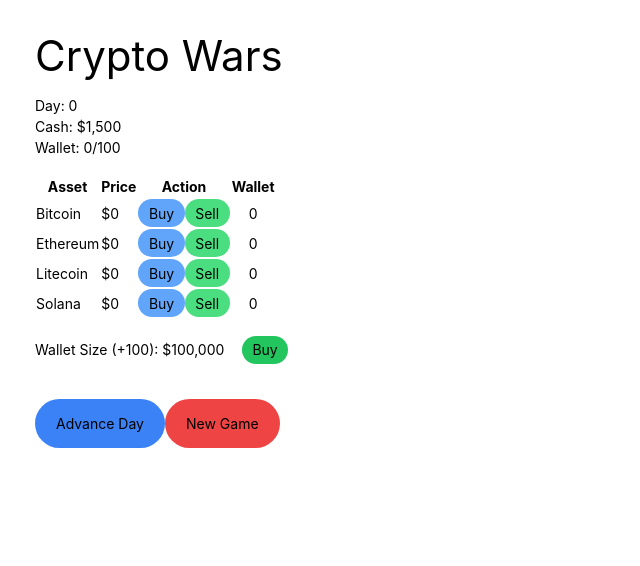
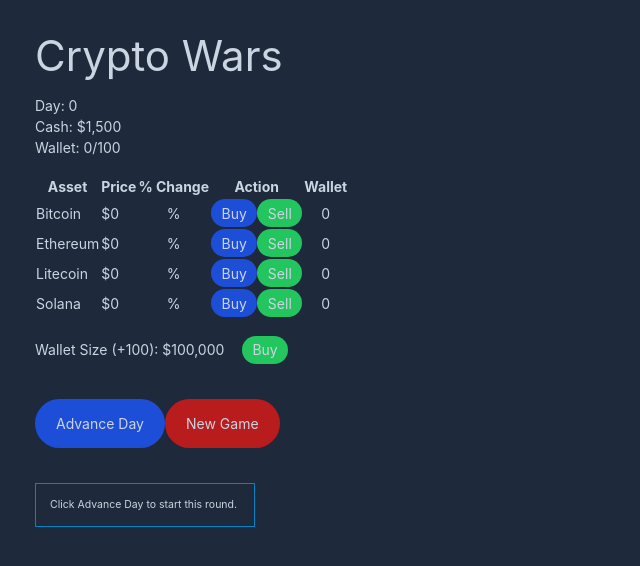
Before and after one commit to whcarter3/crypto-frenzy, a Next.js app: page / in a window 1280 px wide. Shown: the top 566 px of the page, without its empty margins (0-640 px from the left). Built offline with nearby package versions, Linux system fonts and the light colour scheme.

Commit message:
adds price variance leveling, logs, and percentage changes

```diff
--- a/pages/index.js
+++ b/pages/index.js
@@ -1,22 +1,27 @@
 import React from 'react';
 import Head from 'next/head';
-import Button from '../components/Button.tsx';
 
 export default function Home() {
 
   //GAME STATE ================================================
-  const [bitcoinPrice, setBitcoinPrice]     = React.useState(0);
-  const [ethereumPrice, setEthereumPrice]   = React.useState(0);
-  const [litecoinPrice, setLitecoinPrice]   = React.useState(0);
-  const [solanaPrice, setSolanaPrice]       = React.useState(0);
-  const [currentDay, setCurrentDay]         = React.useState(0);
-  const [cash, setCash]                     = React.useState(1500);
-  const [walletCapacity, setWalletCapacity] = React.useState(100);
-  const [walletAmount, setWalletAmount]     = React.useState(0);
-  const [bitcoinWallet, setBitcoinWallet]   = React.useState(0);
-  const [ethereumWallet, setEthereumWallet] = React.useState(0);
-  const [litecoinWallet, setLitecoinWallet] = React.useState(0);
-  const [solanaWallet, setSolanaWallet]     = React.useState(0)
+  const [bitcoinPrice, setBitcoinPrice]                   = React.useState(0);
+  const [ethereumPrice, setEthereumPrice]                 = React.useState(0);
+  const [litecoinPrice, setLitecoinPrice]                 = React.useState(0);
+  const [solanaPrice, setSolanaPrice]                     = React.useState(0);
+  const [currentDay, setCurrentDay]                       = React.useState(0);
+  const [cash, setCash]                                   = React.useState(1500);
+  const [walletCapacity, setWalletCapacity]               = React.useState(100);
+  const [walletAmount, setWalletAmount]                   = React.useState(0);
+  const [bitcoinWallet, setBitcoinWallet]                 = React.useState(0);
+  const [ethereumWallet, setEthereumWallet]               = React.useState(0);
+  const [litecoinWallet, setLitecoinWallet]               = React.useState(0);
+  const [solanaWallet, setSolanaWallet]                   = React.useState(0)
+  const [log, setLog]                                     = React.useState([`Click Advance Day to start this round. \n`])
+  const [bitcoinPriceIncrease, setBitcoinPriceIncrease]   = React.useState("");
+  const [ethereumPriceIncrease, setEthereumPriceIncrease] = React.useState("");
+  const [litecoinPriceIncrease, setLitecoinPriceIncrease] = React.useState("");
+  const [solanaPriceIncrease, setSolanaPriceIncrease]     = React.useState("");
+
 
   //STATIC DATA ================================================
   const assets = {
@@ -60,6 +65,7 @@ export default function Home() {
     setEthereumWallet(0);
     setLitecoinWallet(0);
     setSolanaWallet(0);
+    setLog([`Click Advance Day to start this round. \n`]);
   }
 
   // GAME LOGIC ========================================
@@ -71,11 +77,27 @@ export default function Home() {
       alert(`This round has been completed. You amassed $${numberWithCommas(cash)}. Click to start a new game`);
       init();
     } else {
+      // currentDay === 0 ? addToLog(`======== Start of Game =========\n`) : addToLog(`========= End of Day ${currentDay} =========\n`);
+      if(currentDay === 0) {
+        addToLog(`======== Start of Game =========\n`);
+        setBitcoinPrice(randomizePrice(assets.bitcoin.max, assets.bitcoin.min));
+        setEthereumPrice(randomizePrice(assets.ethereum.max, assets.ethereum.min));
+        setLitecoinPrice(randomizePrice(assets.litecoin.max, assets.litecoin.min));
+        setSolanaPrice(randomizePrice(assets.solana.max, assets.solana.min));
+      } else {
+        randomizePriceVariance(bitcoinPrice, "bitcoin");
+        randomizePriceVariance(ethereumPrice, "ethereum");
+        randomizePriceVariance(litecoinPrice, "litecoin");
+        randomizePriceVariance(solanaPrice, "solana");
+        addToLog(`========= End of Day ${currentDay} =========\n`)
+      }
+
       setCurrentDay(currentDay + 1);
-      setBitcoinPrice(randomizePrice(assets.bitcoin.max, assets.bitcoin.min));
-      setEthereumPrice(randomizePrice(assets.ethereum.max, assets.ethereum.min));
-      setLitecoinPrice(randomizePrice(assets.litecoin.max, assets.litecoin.min));
-      setSolanaPrice(randomizePrice(assets.solana.max, assets.solana.min));
+      // setBitcoinPrice(randomizePrice(assets.bitcoin.max, assets.bitcoin.min));
+      // setEthereumPrice(randomizePrice(assets.ethereum.max, assets.ethereum.min));
+      // setLitecoinPrice(randomizePrice(assets.litecoin.max, assets.litecoin.min));
+      // setSolanaPrice(randomizePrice(assets.solana.max, assets.solana.min));
+
     }
   }
 
@@ -88,10 +110,45 @@ export default function Home() {
     return Math.floor(Math.random() * (max - min) + min);
   }
 
+  const randomizePriceVariance = (assetPrice, asset) => {
+    console.log('this gets called');
+    let maxPriceMovement = 25;
+    let minPriceMovement = 5;
+    //x chance of going up or down
+    let coinFlip = Math.floor(Math.random() * 10);
+    let randPercent = Math.floor(Math.random() * (maxPriceMovement - minPriceMovement) + minPriceMovement)/100;
+    console.log(`${asset} %`, randPercent);
+    let assetCall;
+    let priceChangeStr;
+    switch(asset){
+      case "bitcoin":
+        assetCall = setBitcoinPrice;
+        priceChangeStr = setBitcoinPriceIncrease;
+        break;
+      case "ethereum":
+        assetCall = setEthereumPrice;
+        priceChangeStr = setEthereumPriceIncrease;
+        break;
+      case "litecoin":
+        assetCall = setLitecoinPrice;
+        priceChangeStr = setLitecoinPriceIncrease;
+        break;
+      case "solana":
+        assetCall = setSolanaPrice;
+        priceChangeStr = setSolanaPriceIncrease;
+        break;
+      default:
+        alert('you\'re changing the price of something that doesn\'t exist');
+    }
+
+    coinFlip > 3 ? assetCall(Math.floor(assetPrice += (assetPrice * randPercent))) : assetCall(Math.floor(assetPrice -= (assetPrice * randPercent)));
+    coinFlip > 3 ? priceChangeStr(`${Math.floor(randPercent * 100)}`) : priceChangeStr(`-${Math.floor(randPercent * 100)}`);
+  }
+
   const calculateMaxShares = (assetPrice, walletAmount, walletCapacity, cash) => {
     let shares = Math.floor( cash / assetPrice );
 
-    return shares >= walletCapacity ? walletCapacity - walletAmount : shares;
+    return shares + walletAmount >= walletCapacity ? walletCapacity - walletAmount : shares;
   }
 
   const numberWithCommas = (str) => {
@@ -99,12 +156,22 @@ export default function Home() {
   }
 
   const increaseWalletCapacity = () => {
+    if(currentDay == 0) {
+      needStartGame();
+      return;
+    }
     if(cash < 100000){
       alert("You do not have enough cash to expand your wallet");
     } else {
       setWalletCapacity(walletCapacity += 100);
       setCash(cash -= 100000);
+      let log = `${new Date().toLocaleTimeString()} - You have increased your wallet capacity to ${walletCapacity}\n`
+      addToLog(log);
     }
+  }
+
+  const addToLog = (str) => {
+    setLog(arr => [str, ...arr]);
   }
 
   //BUY LOGIC ===============================
@@ -120,9 +187,11 @@ export default function Home() {
             needCash();
           } else {
             let amt = (calculateMaxShares(bitcoinPrice, walletAmount, walletCapacity, cash));
+            let log = `${new Date().toLocaleTimeString()} - You have bought ${amt} Bitcoin at $${numberWithCommas(bitcoinPrice)} \n`;
             setCash(cash - (amt * bitcoinPrice));
             setBitcoinWallet(bitcoinWallet += amt);
             walletTotal();
+            addToLog(log);
           }
           break;
         case "ethereumBuy":
@@ -130,9 +199,11 @@ export default function Home() {
             needCash();
           } else {
             let amt = (calculateMaxShares(ethereumPrice, walletAmount, walletCapacity, cash));
+            let log = `${new Date().toLocaleTimeString()} - You have bought ${amt} Ethereum at $${numberWithCommas(ethereumPrice)} \n`;
             setCash(cash - (amt * ethereumPrice));
             setEthereumWallet(ethereumWallet += amt);
             walletTotal();
+            addToLog(log);
           }
           break;
         case "litecoinBuy":
@@ -140,9 +211,11 @@ export default function Home() {
             needCash();
           } else {
             let amt = (calculateMaxShares(litecoinPrice, walletAmount, walletCapacity, cash));
+            let log = `${new Date().toLocaleTimeString()} - You have bought ${amt} Litecoin at $${numberWithCommas(litecoinPrice)} \n`;
             setCash(cash - (amt * litecoinPrice));
             setLitecoinWallet(litecoinWallet += amt);
             walletTotal();
+            addToLog(log);
           }
           break;
         case "solanaBuy":
@@ -150,9 +223,11 @@ export default function Home() {
             needCash();
           } else {
             let amt = (calculateMaxShares(solanaPrice, walletAmount, walletCapacity, cash));
+            let log = `${new Date().toLocaleTimeString()} - You have bought ${amt} Solana at $${numberWithCommas(solanaPrice)} \n`;
             setCash(cash -= (amt * solanaPrice));
             setSolanaWallet(solanaWallet += amt);
             walletTotal();
+            addToLog(log);
           }
           break;
         default:
@@ -172,36 +247,48 @@ export default function Home() {
           if(bitcoinWallet === 0){
             needAsset();
           } else {
-            setCash(cash + (bitcoinPrice * bitcoinWallet))
+            let salePrice = (bitcoinPrice * bitcoinWallet);
+            let log = `${new Date().toLocaleTimeString()} - You have sold ${bitcoinWallet} Bitcoin at $${numberWithCommas(bitcoinPrice)} for $${numberWithCommas(salePrice)}\n`;
+            setCash(cash + (salePrice))
             setBitcoinWallet(bitcoinWallet -= bitcoinWallet);
             walletTotal();
+            addToLog(log);
           }
           break;
         case "ethereumSell":
           if(ethereumWallet === 0) {
             needAsset()
           } else {
-            setCash(cash + (ethereumPrice * ethereumWallet))
+            let salePrice = (ethereumPrice * ethereumWallet);
+            let log = `${new Date().toLocaleTimeString()} - You have sold ${ethereumWallet} Ethereum at ${ethereumPrice} for $${numberWithCommas(salePrice)}\n`;
+            setCash(cash + (salePrice))
             setEthereumWallet(ethereumWallet -= ethereumWallet);
             walletTotal();
+            addToLog(log);
           }
           break;
         case "litecoinSell":
           if(litecoinWallet === 0) {
             needAsset();
           } else {
+            let salePrice = (litecoinPrice * litecoinWallet);
+            let log = `${new Date().toLocaleTimeString()} - You have sold ${litecoinWallet} Litecoin at $${numberWithCommas(litecoinPrice)} for $${numberWithCommas(salePrice)}\n`;
             setCash(cash + (litecoinPrice * litecoinWallet))
             setLitecoinWallet(litecoinWallet -= litecoinWallet);
             walletTotal();
+            addToLog(log);
           }
           break;
         case "solanaSell":
           if(solanaWallet == 0) {
             needAsset()
           } else {
+            let salePrice = (solanaPrice * solanaWallet);
+            let log = `${new Date().toLocaleTimeString()} - You have sold ${solanaWallet} Solana at $${numberWithCommas(solanaPrice)} for $${numberWithCommas(salePrice)}\n`;
             setCash(cash + (solanaPrice * solanaWallet))
             setSolanaWallet(solanaWallet -= solanaWallet);
             walletTotal();
+            addToLog(log);
           }
           break;
         default:
@@ -249,6 +336,7 @@ export default function Home() {
             <tr>
               <th>Asset</th>
               <th>Price</th>
+              <th>% Change</th>
               <th>Action</th>
               <th>Wallet</th>
             </tr>
@@ -257,36 +345,40 @@ export default function Home() {
             <tr>
               <td>{assets.bitcoin.assetName}</td>
               <td>${numberWithCommas(bitcoinPrice)}</td>
+              <td>{bitcoinPriceIncrease}%</td>
               <td>
-                <button className="rounded-full bg-blue-400 px-3 py-1" onClick={handleBuy} id="bitcoinBuy">Buy</button>
-                <button className="rounded-full bg-green-400 px-3 py-1" onClick={handleSell} id="bitcoinSell">Sell</button>
+                <button className="rounded-full bg-blue-700 px-3 py-1" onClick={handleBuy} id="bitcoinBuy">Buy</button>
+                <button className="rounded-full bg-green-500 px-3 py-1" onClick={handleSell} id="bitcoinSell">Sell</button>
               </td>
               <td>{bitcoinWallet}</td>
             </tr>
             <tr>
               <td>{assets.ethereum.assetName}</td>
               <td>${numberWithCommas(ethereumPrice)}</td>
+              <td>{ethereumPriceIncrease}%</td>
               <td>
-                <button className="rounded-full bg-blue-400 px-3 py-1" onClick={handleBuy} id="ethereumBuy">Buy</button>
-                <button className="rounded-full bg-green-400 px-3 py-1" onClick={handleSell} id="ethereumSell">Sell</button>
+                <button className="rounded-full bg-blue-700 px-3 py-1" onClick={handleBuy} id="ethereumBuy">Buy</button>
+                <button className="rounded-full bg-green-500 px-3 py-1" onClick={handleSell} id="ethereumSell">Sell</button>
               </td>
               <td>{ethereumWallet}</td>
             </tr>
             <tr>
               <td>{assets.litecoin.assetName}</td>
               <td>${numberWithCommas(litecoinPrice)}</td>
+              <td>{litecoinPriceIncrease}%</td>
               <td>
-                <button className="rounded-full bg-blue-400 px-3 py-1" onClick={handleBuy} id="litecoinBuy">Buy</button>
-                <button className="rounded-full bg-green-400 px-3 py-1" onClick={handleSell} id="litecoinSell">Sell</button>
+                <button className="rounded-full bg-blue-700 px-3 py-1" onClick={handleBuy} id="litecoinBuy">Buy</button>
+                <button className="rounded-full bg-green-500 px-3 py-1" onClick={handleSell} id="litecoinSell">Sell</button>
               </td>
               <td>{litecoinWallet}</td>
             </tr>
             <tr>
               <td>{assets.solana.assetName}</td>
               <td>${numberWithCommas(solanaPrice)}</td>
+              <td>{solanaPriceIncrease}%</td>
               <td>
-                <button className="rounded-full bg-blue-400 px-3 py-1" onClick={handleBuy} id="solanaBuy">Buy</button>
-                <button className="rounded-full bg-green-400 px-3 py-1" onClick={handleSell} id="solanaSell">Sell</button>
+                <button className="rounded-full bg-blue-700 px-3 py-1" onClick={handleBuy} id="solanaBuy">Buy</button>
+                <button className="rounded-full bg-green-500 px-3 py-1" onClick={handleSell} id="solanaSell">Sell</button>
               </td>
               <td>{solanaWallet}</td>
             </tr>
@@ -298,8 +390,14 @@ export default function Home() {
           <button className='bg-green-500 px-3 py-1 rounded-full' onClick={increaseWalletCapacity}>Buy</button>
         </div>
 
-        <button className='bg-blue-500 px-6 py-4 rounded-full mt-10' onClick={advanceDay}>Advance Day</button>
-        <button className='bg-red-500 px-6 py-4 rounded-full' onClick={init}>New Game</button>
+        <button className='bg-blue-700 px-6 py-4 rounded-full mt-10' onClick={advanceDay}>Advance Day</button>
+        <button className='bg-red-700 px-6 py-4 rounded-full' onClick={init}>New Game</button>
+
+        <div>
+          <ul className='border border-sky-600 mt-10 max-h-56 w-auto p-4 overflow-auto inline-block text-xs'>
+            <li>{log}</li>
+          </ul>
+        </div>
 
       </main>
     </div>
--- a/styles/globals.css
+++ b/styles/globals.css
@@ -9,6 +9,9 @@ body {
   font-family: -apple-system, BlinkMacSystemFont, Segoe UI, Roboto, Oxygen,
     Ubuntu, Cantarell, Fira Sans, Droid Sans, Helvetica Neue, sans-serif;
     font-size: 14px;
+    @apply bg-slate-800;
+    @apply text-slate-300;
+    white-space: pre-wrap;
 }
 
 * {
@@ -33,6 +36,6 @@ a {
   text-decoration: none;
 }
 
-tbody tr td:last-child {
+tbody tr td:last-child, tbody tr td:nth-child(3) {
   text-align: center;
 }
```
Also changed, not shown: components/Button.tsx (deleted, +0 -35 lines), components/Test.jsx (deleted, +0 -7 lines).
